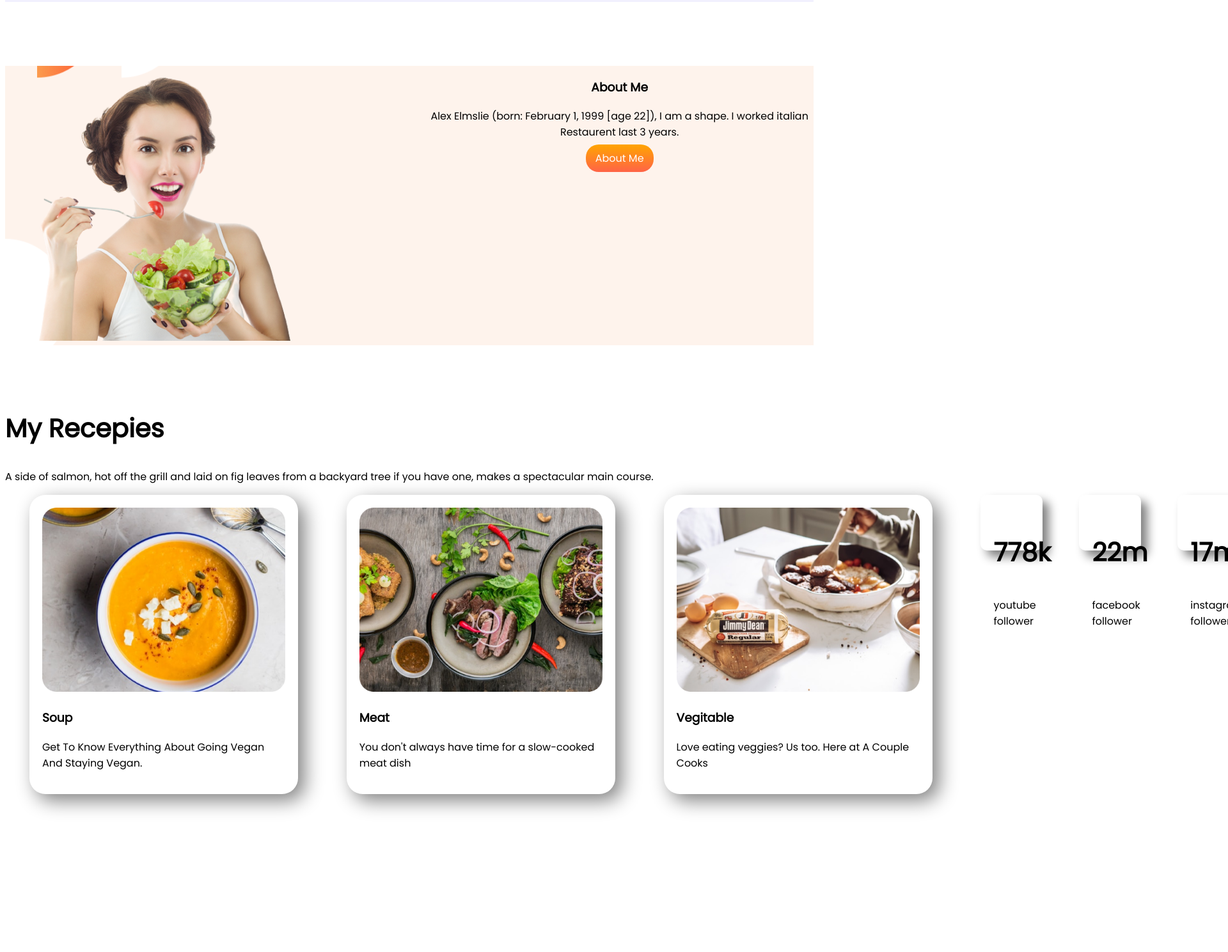
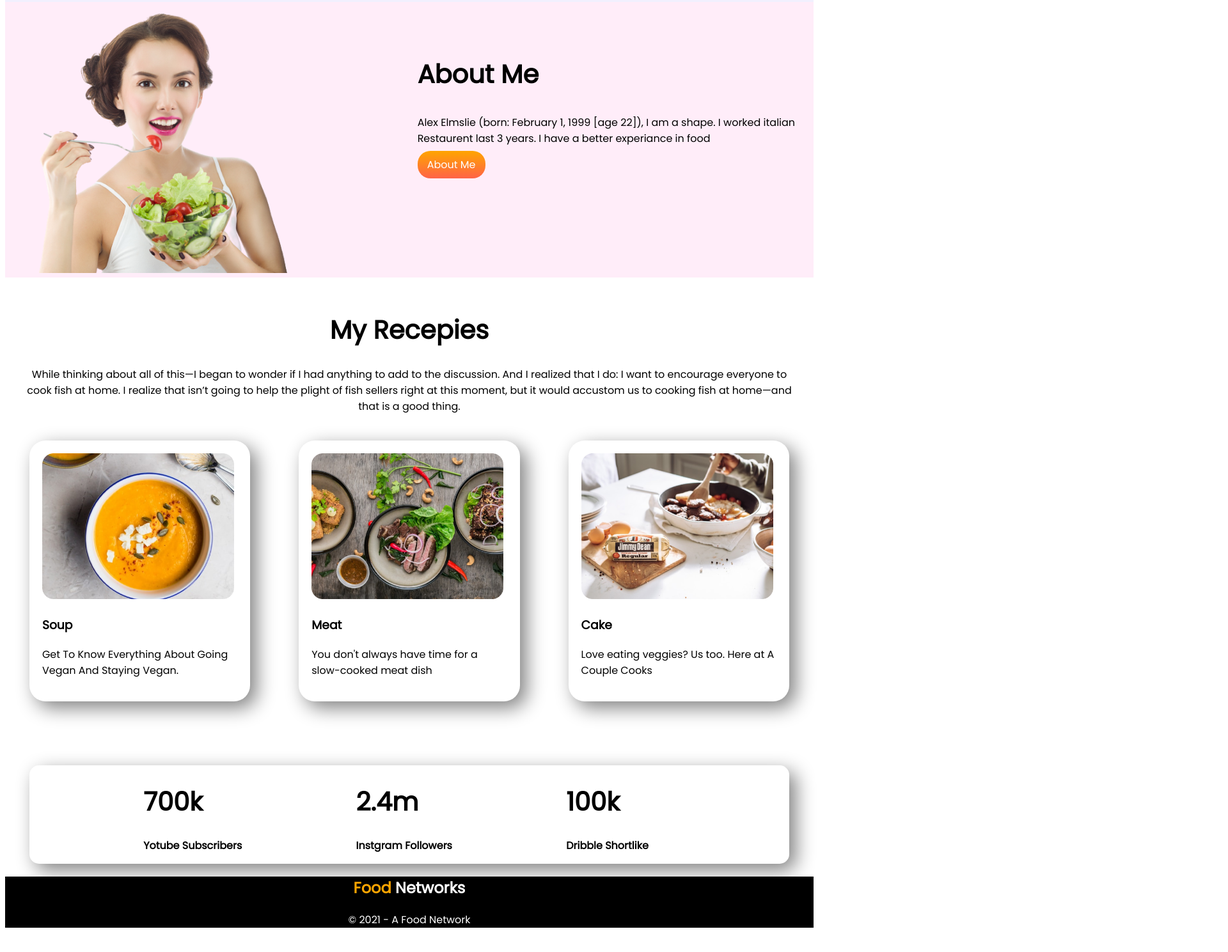
Before and after one commit to amotahar/food-networks, a plain HTML site: page inde.html in a window 1280 px wide. Shown: the part 563-2052 px from the top of the page at 64% size, 1920 px wide, since content can reach past the window. After the commit the page ends 2030 px from the top, so only its background shows below. Drawn offline with Linux system fonts and the light colour scheme.

Commit message:
food networks

```diff
--- a/inde.html
+++ b/inde.html
@@ -11,7 +11,7 @@
     <title>Food Networks</title>
 </head>
 <body>
-    <section class= " top-banner flexible-container ">
+    <section class= "top-banner flexible-container ">
      <div class="half-width">
          <h1><span class="orang-color">Skip</span> The Diet,</h1>
         <h1> Just Eat Healthy </h1>
@@ -24,54 +24,57 @@
         <img src="images/female/Group 8425.png" alt="">
     </div>
     </section>
+
     <section class="flexible-container middle-banner">
         <div class="half-width"> <img src="images/female/eatgrape.png" alt=""> </div>
         <div id="aboute-me" class="half-width" >
-        <h3>About Me</h3>
-       <p>Alex Elmslie (born: February 1, 1999 [age 22]), I am a shape. I worked italian Restaurent last 3 years. </p>
-       <a class="link-button" target="_blank" href="https://www.foodpanda.com.bd//">About Me</a></div>
+        <h1>About Me</h1>
+       <p>Alex Elmslie (born: February 1, 1999 [age 22]), I am a shape. I worked italian Restaurent last 3 years. I have a better experiance in food </p>
+       <a class="link-button" target="_blank" href="https://hungrynaki.com/"> About Me</a></div>
         </div>
     </section>
-     <section class="Recepies">
-         <div ><h1>
-             My Recepies
-         </h1>
-        <p>A side of salmon, hot off the grill and laid on fig leaves from a backyard tree if you have one, makes a spectacular main course.</p>
-        </div>
 
-     </section>
+     <div class="Recepies">
+        <h1>
+            My Recepies
+        </h1>
+       <p>While thinking about all of this—I began to wonder if I had anything to add to the discussion. And I realized that I do: I want to encourage everyone to cook fish at home. I realize that isn’t going to help the plight of fish sellers right at this moment, but it would accustom us to cooking fish at home—and that is a good thing.</p>
+
+     </div>
+
      <section class="flexible-container menu-bar">
 
-             <div class="menu-item"> <img src="images/food/Project Cover.png" alt=""heigt="200px"width="380px">
+             <div class="menu-item"> <img src="images/food/Project Cover.png" alt=""heigt="200px"width="300px">
             <h3>Soup</h3>
             <p>Get To Know Everything About Going Vegan And Staying Vegan.</p>
              </div>
 
-        <div class="menu-item" > <img src="images/food/Project Cover1.jpg" alt=""heigt="250px"width="380px">
+        <div class="menu-item" > <img src="images/food/Project Cover1.jpg" alt=""heigt="250px"width="300px">
             <h3>Meat</h3>
             <p>You don't always have time for a slow-cooked meat dish</p>
         </div>
 
-        <div class="menu-item"> <img src="images/food/Project Cover.jpg" alt=""heigt="200px"width="380px">
-            <h3>Vegitable</h3>
+        <div class="menu-item"> <img src="images/food/Project Cover.jpg" alt=""heigt="200px"width="300px">
+            <h3>Cake</h3>
             <p>Love eating veggies? Us too. Here at A Couple Cooks</p>
         </div>
 
-        <section class="follower-list">
-               <div class="follower-item ">
-                <h1 class="font-weight">778k</h1>
-                <p>youtube follower</p>
-            </div>
-            <div class="follower-item ">
-                <h1 class="font-weight">22m </h1>
-                <p>facebook follower</p>
-            </div>
-            <div class="follower-item ">
-                <h1 class="font-weight">17m</h1>
-                <p>instagram follower</p>
-            </div>
-        </section>
+        </section >
+         <div class="social-site">
+                <div class="social-link"><h1>700k</h1>
+                    <p>Yotube Subscribers</p></div>
 
-     </section>
+                <div class="social-link"><h1>2.4m</h1>
+                    <p>Instgram Followers</p></div>
+
+                <div class="social-link"><h1>100k</h1>
+                    <p>Dribble Shortlike</p></div>
+
+         </div>
+
+     <footer>
+        <h2> <span class="orang-color">Food </span> Networks </h2>
+        <p class="white-color"> © 2021 - A Food Network</p>
+    </footer>
 </body>
 </html>
--- a/style.css
+++ b/style.css
@@ -25,11 +25,13 @@ h1 {
 
 .flexible-container {
   display: flex;
-  margin-bottom: 100px;
 }
 
 #aboute-me {
-  text-align: center;
+  text-align: left;
+  padding-left: 20px;
+  padding-right: 20px;
+  padding-top: 50px;
 }
 
 .top-banner {
@@ -38,13 +40,14 @@ h1 {
   background-position: right;
 }
 .middle-banner {
-  background-image: url(images/shapes/7.png);
+  background-image: url(images/shapes/Frame\ 59.jpg);
   background-repeat: no-repeat;
   background-position: left;
 }
-.Recepies h1 p {
+.Recepies {
   text-align: center;
-  padding-left: 50px;
+  padding-left: 100px;
+  padding: 2%;
 }
 .menu-item {
   width: 40%;
@@ -59,25 +62,32 @@ h1 {
 }
 .menu-bar {
   display: flex;
-  margin-bottom: 40%;
+  margin-bottom: 100px;
 }
 
-.follower-list {
+.social-site {
   display: flex;
+  font-weight: 700;
+  box-shadow: 10px 10px 30px gray;
+  border-image: linear-gradient(gray, cyan);
+  border-radius: 15px;
+  margin-left: 3%;
+  margin-right: 3%;
+}
+.social-link {
+  padding-left: 15%;
+  text-align: center;
+  text-decoration: mintcream;
+  text-align: justify;
 }
 
-.font-weight {
-  font-weight: 700;
+footer {
+  text-align: center;
+  background-color: black;
 }
-.follower-item {
-  width: 15%;
-  height: 10%;
-  padding-left: 5%;
-  margin-left: 10%;
-  margin-right: 5%;
-  padding: 20px;
-  border-radius: 10px;
-  box-shadow: 10px 10px 15px gray;
+h2 {
+  color: white;
 }
-.white {
+.white-color {
+  color: white;
 }
```
